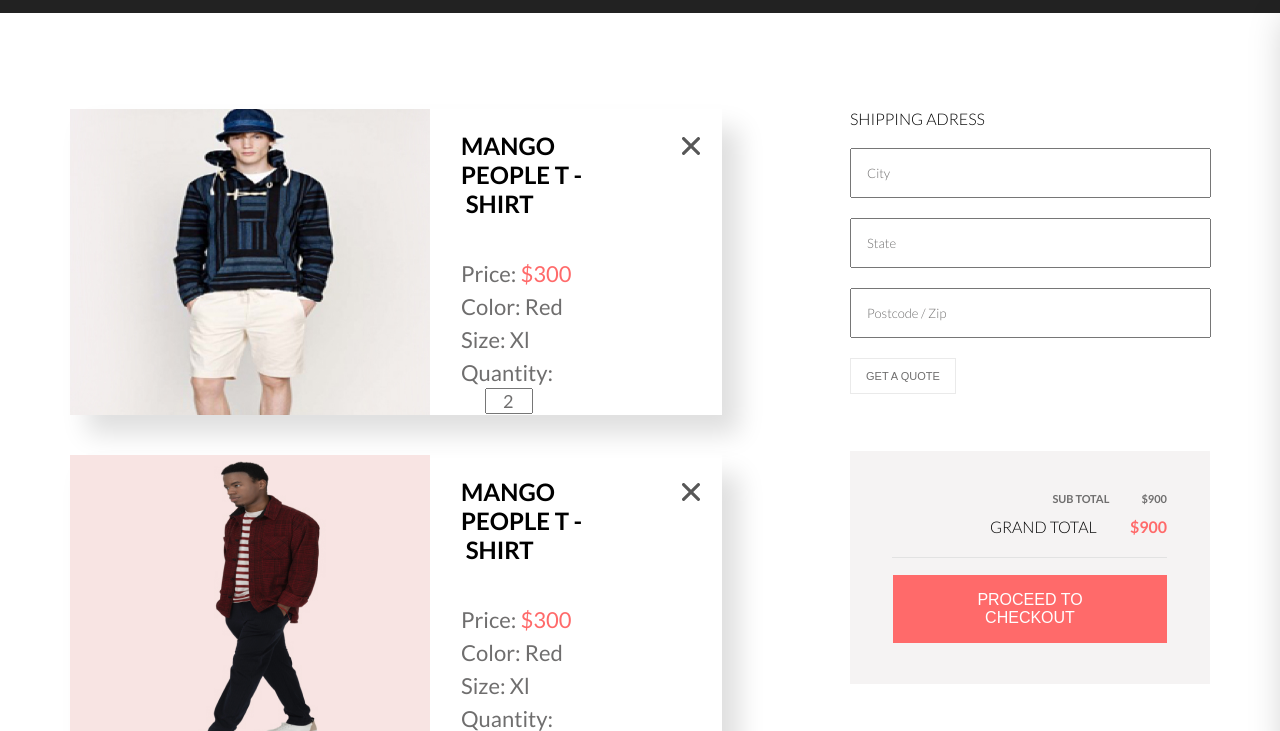
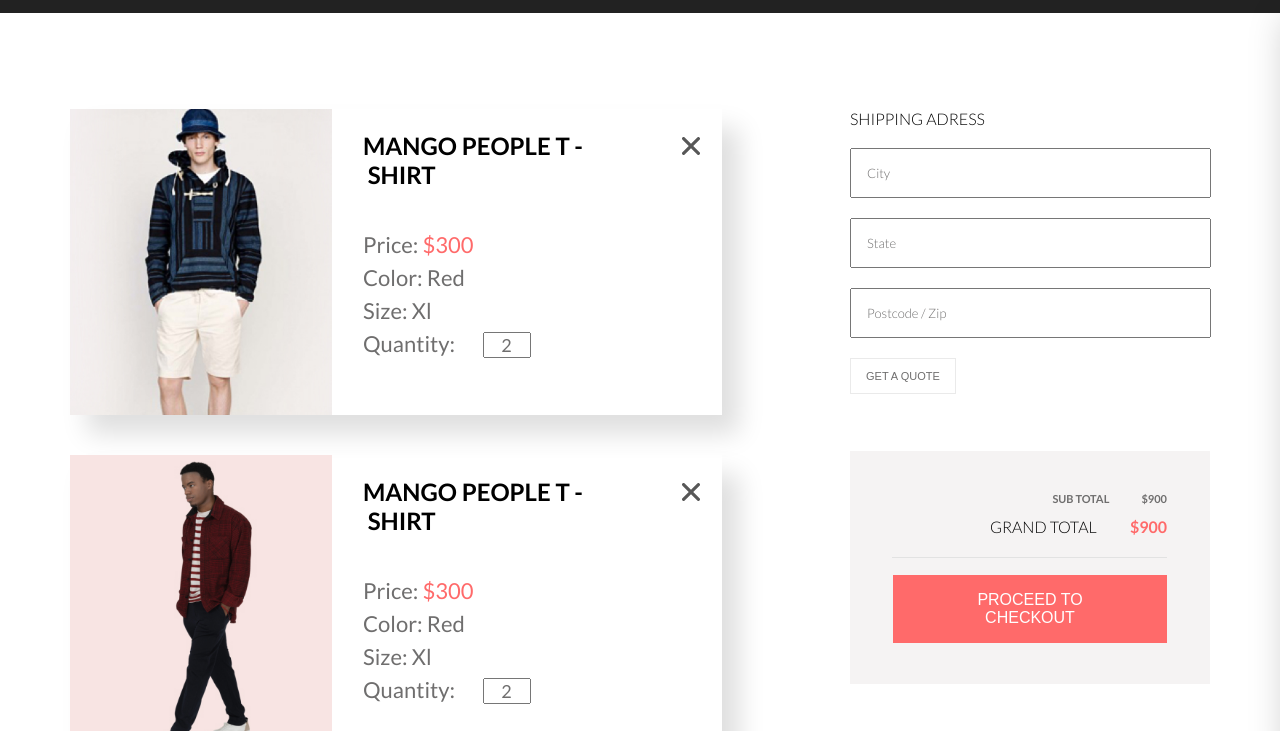
Before and after one commit to Valentin447/GBLayoutAdvans, a plain HTML site: page cart.html in a window 1280 px wide. Shown: the part 61-792 px from the top of the page. Drawn offline with Linux system fonts and the light colour scheme.

Commit message:
Home work 3. Fix 2

```diff
--- a/cart.html
+++ b/cart.html
@@ -115,7 +115,7 @@
 				<div class="left-side">
 					<div class="cards-list">
 						<div class="cards-list__card">
-							<img src="./images/product/5.jpg" alt="card-img" />
+							<img class="cards-list__card-img" src="./images/product/5.jpg" alt="card-img" />
 							<div class="cards-list__card-description">
 								<h2 class="cards-list__card-description-title">MANGO PEOPLE
 									T&nbsp;-&nbsp;SHIRT</h2>
@@ -145,7 +145,7 @@
 							</button>
 						</div>
 						<div class="cards-list__card">
-							<img src="./images/product/7.jpg" alt="card-img" />
+							<img class="cards-list__card-img" src="./images/product/7.jpg" alt="card-img" />
 							<div class="cards-list__card-description">
 								<h2 class="cards-list__card-description-title">MANGO PEOPLE
 									T&nbsp;-&nbsp;SHIRT</h2>
--- a/scss/_cart.scss
+++ b/scss/_cart.scss
@@ -27,13 +27,20 @@
 					display: flex;
 					position: relative;
 					box-shadow: (17px 19px 24px rgba(0, 0, 0, 0.13));
-          height: 306px;
+          max-height: 306px;
+
+          &-img {
+            max-width: 262px;
+          }
 
 					&-description {
 						padding: 22px 97px 62px 31px;
 						display: flex;
 						flex-direction: column;
 						gap: 42px;
+            flex-grow: 1;
+            flex-shrink: 0;
+
 
 						&-title {
 							max-width: 262px;
```
Also changed, not shown: style.css, 1 other file.
